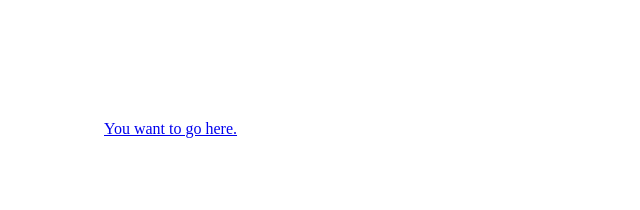
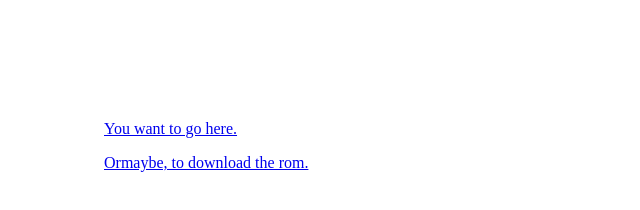
Before and after one commit to DuendeInexistente/NASA, a plain HTML site: page index.html in a window 1280 px wide. Shown: the whole page, without its empty margins (0-640 px from the left). Drawn offline with Linux system fonts and the light colour scheme.

Commit message:
Updated index.html

```diff
--- a/index.html
+++ b/index.html
@@ -74,6 +74,11 @@ text-align:left;
             <p>
 <a href="./build/web"><span>You want to go here.</span></a>
             </p>
+            <p>
+</p>
+            <p>
+<a href="https://github.com/DuendeInexistente/NASA/raw/master/build/web/rom/game.gb"><span>Ormaybe, to download the rom.</span></a>
+            </p>
 
         </div>
 </body>
```
